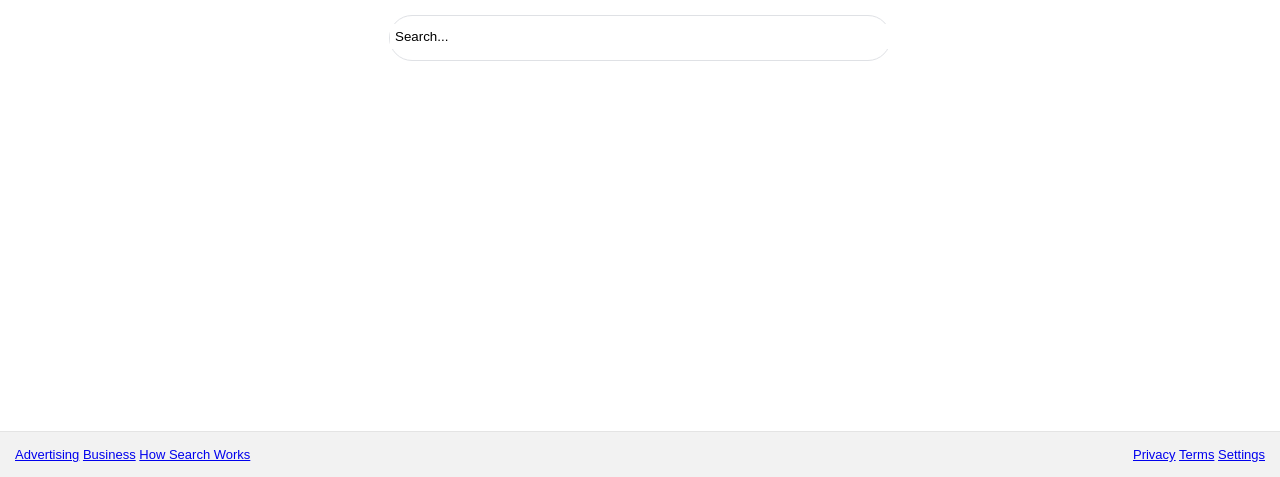
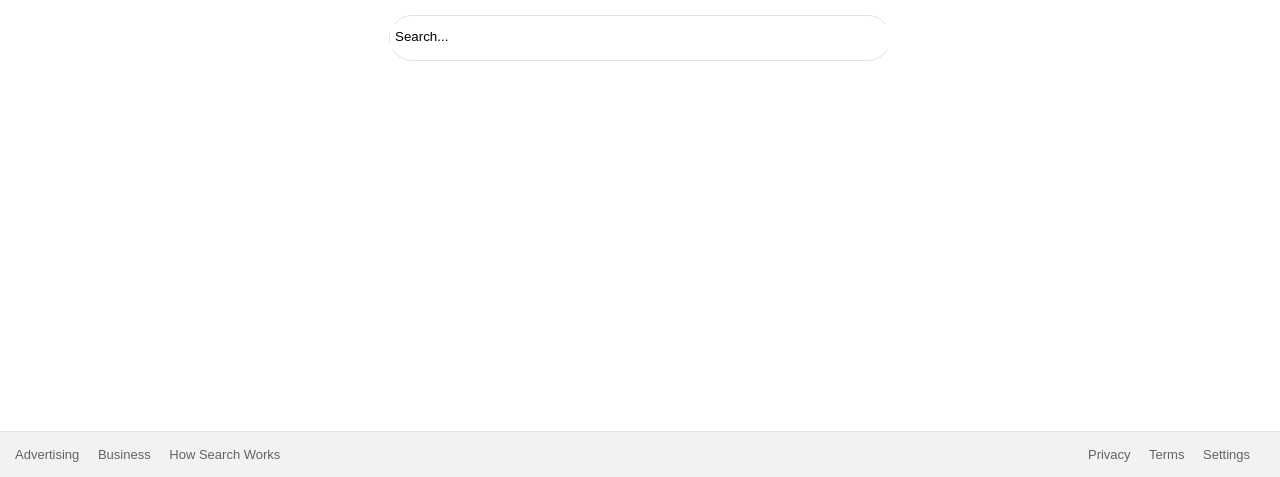
Before and after one commit to esteban90-dev/google-homepage, a plain HTML site: page index.html in a window 1280 px wide. Shown: the part 323-800 px from the top of the page. Drawn offline with Linux system fonts and the light colour scheme; files whose address does not match are found by name.

Commit message:
more stuff

```diff
--- a/css/styles.css
+++ b/css/styles.css
@@ -47,10 +47,21 @@ form{
 
 .footer-left{
     float:left;
-
+    whitespace:nowrap;
 }
 
 .footer-right{
     float:right;
     margin-right:30px;
+    whitespace:nowrap;
 }
+
+.link{
+    text-decoration:none;
+    color:#5f6368;
+    margin-right: 15px;
+}
+
+.link:hover{
+    text-decoration:underline;
+}
--- a/index.html
+++ b/index.html
@@ -20,14 +20,14 @@
     </div>
     <div class="footer">
                 <div class="footer-left">
-                <a href="url">Advertising</a>
-                <a href="url">Business</a>
-                <a href="url">How Search Works</a>
+                <a class = "link" href="url">Advertising</a>
+                <a class = "link" href="url">Business</a>
+                <a class = "link" href="url">How Search Works</a>
         </div>
         <div class="footer-right">
-                <a href="url">Privacy</a>
-                <a href="url">Terms</a>
-                <a href="url">Settings</a>
+                <a class = "link" href="url">Privacy</a>
+                <a class = "link" href="url">Terms</a>
+                <a class = "link" href="url">Settings</a>
         </div>
     </div>
 
```
